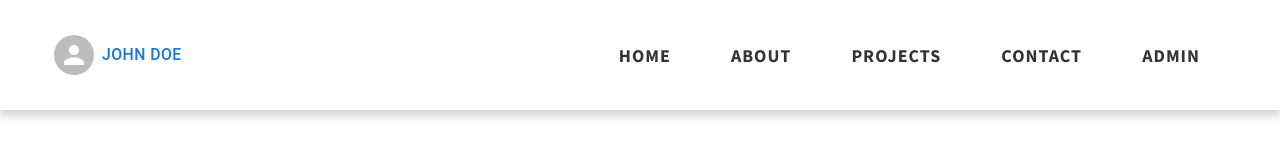
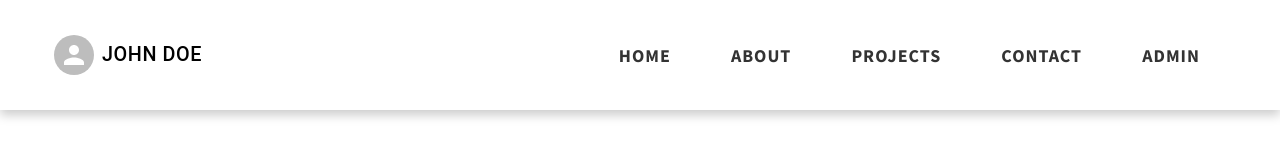
Before and after one commit to alakhiani/fullstack-3-frontend, a Next.js app: page / in a window 1280 px wide. Shown: the top 160 px of the page. Built offline with nearby package versions, Linux system fonts and the light colour scheme.

Commit message:
Revert the earlier temp change to trigger another build.

```diff
--- a/src/components/Header.js
+++ b/src/components/Header.js
@@ -6,10 +6,10 @@ const Header = ({ src, title, children }) => {
     <header>
       <Button
         startIcon={<Avatar alt="logo" src={src} />}
-        // sx={{
-        //   fontSize: "1.1rem",
-        //   color: "black",
-        // }}
+        sx={{
+          fontSize: "1.1rem",
+          color: "black",
+        }}
       >
         {title}
       </Button>
```
